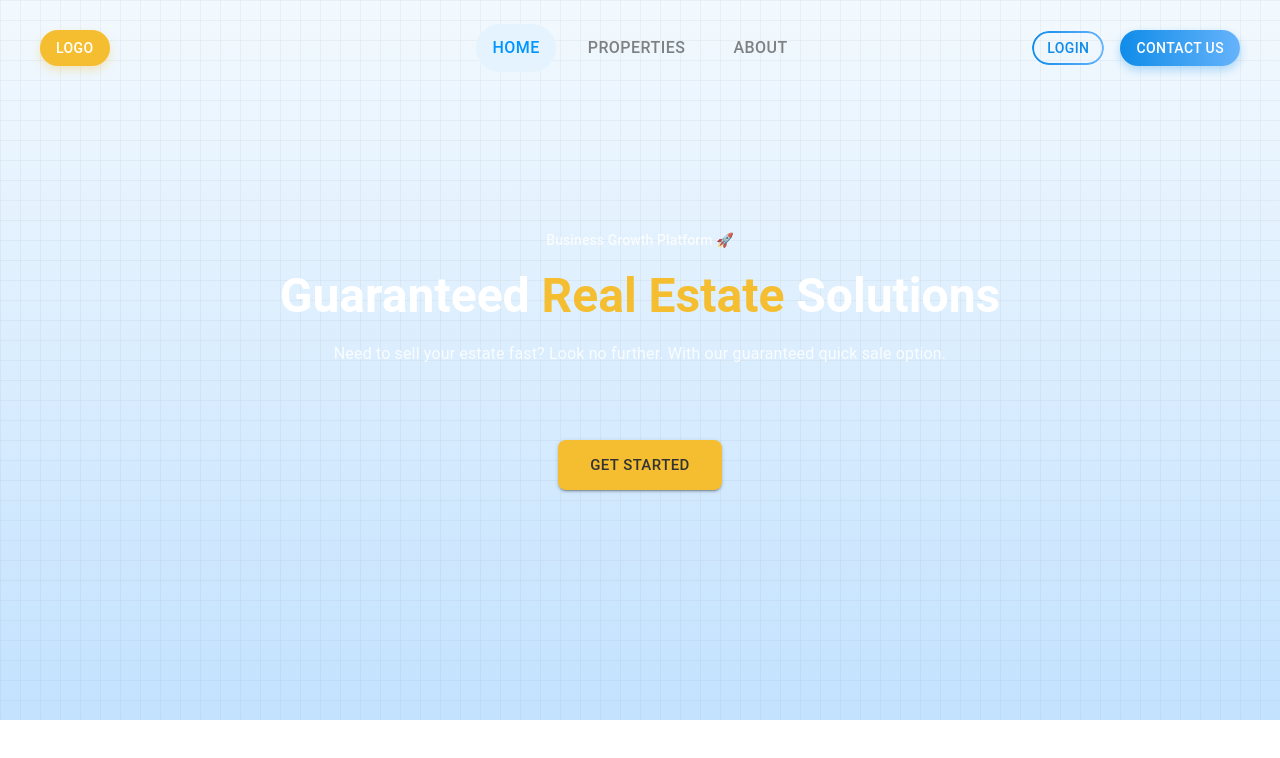
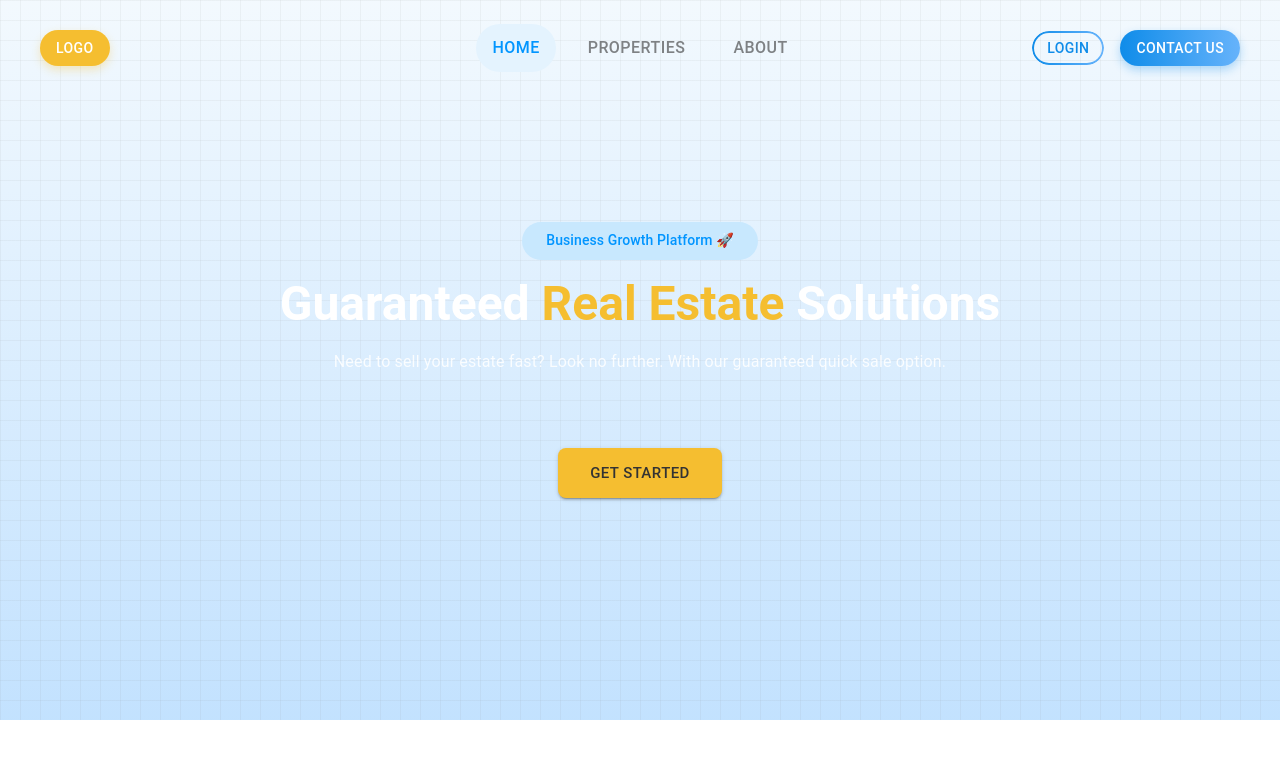
Before and after one commit to Rifat8080/realestate_material_ui_next_js, a Next.js app: page / in a window 1280 px wide. Shown: the top 758 px of the page. Built offline with nearby package versions, Linux system fonts and the light colour scheme.

Commit message:
set one text

```diff
--- a/components/hero.js
+++ b/components/hero.js
@@ -39,7 +39,16 @@ export default function HeroSection() {
       >
         <Typography
           variant="subtitle2"
-          sx={{ mb: 2, color: 'rgba(255,255,255,0.8)' }}
+          sx={{
+            mb: 2,
+            color: '#0195FF',
+            backgroundColor: '#C8E8FE',
+            borderRadius: '100px',
+            display: 'inline-block',
+            px: 3,
+            py: 1,
+            fontWeight: 500
+          }}
         >
           Business Growth Platform 🚀
         </Typography>
```
